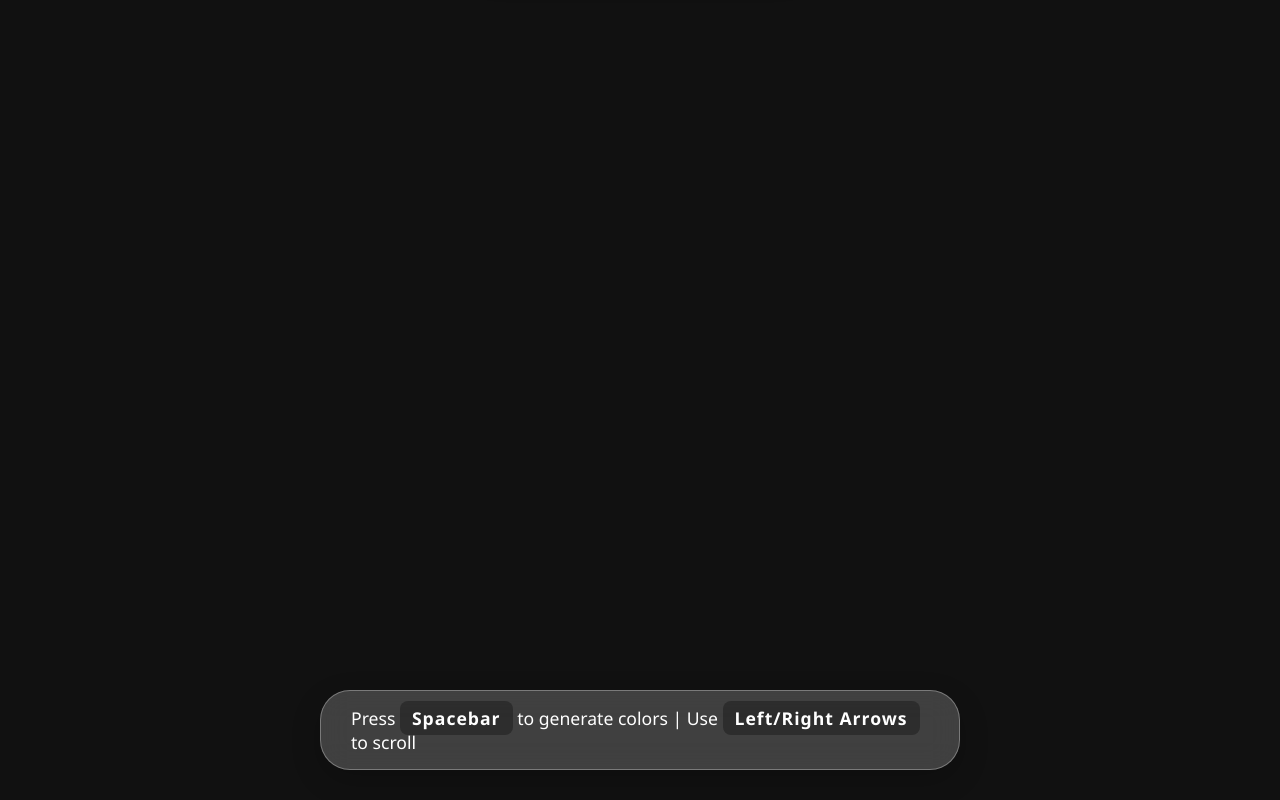
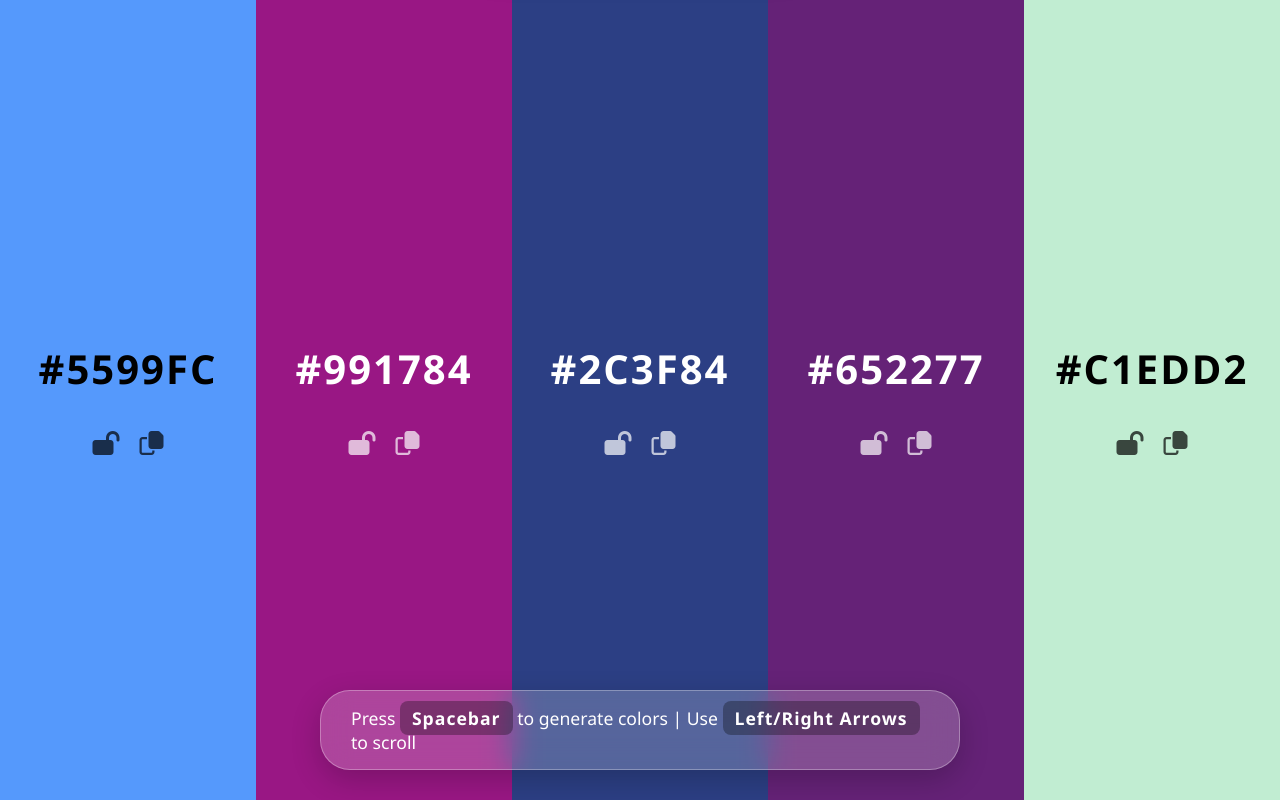
Before and after one commit to 1905suzi/icerik.kodlar-, a plain HTML site: page 22-Renk-Paleti-Uretici/index.html in a window 1280 px wide. Drawn offline with Linux system fonts and the light colour scheme.

Commit message:
Fix JS syntax and CSS flex issue in Palette Generator

```diff
--- a/22-Renk-Paleti-Uretici/script.js
+++ b/22-Renk-Paleti-Uretici/script.js
@@ -8,13 +8,13 @@ document.addEventListener('DOMContentLoaded', () => {
     for (let i = 0; i < COLUMN_COUNT; i++) {
         const col = document.createElement('div');
         col.className = 'color-col';
-        col.innerHTML = \`
+        col.innerHTML = `
             <h2 class="hex-text" title="Tıkla ve Kopyala">#FFFFFF</h2>
             <div class="controls">
                 <button class="btn-lock" title="Kilitle"><i class="fa-solid fa-lock-open"></i></button>
                 <button class="btn-copy" title="Kopyala"><i class="fa-regular fa-copy"></i></button>
             </div>
-        \`;
+        `;
         paletteContainer.appendChild(col);
     }
 
--- a/22-Renk-Paleti-Uretici/style.css
+++ b/22-Renk-Paleti-Uretici/style.css
@@ -31,13 +31,13 @@ body {
 }
 
 .color-col {
-    min-width: 250px; /* Her bir renk en az 250px yer kaplasın */
-    flex: 1;
+    flex: 0 0 20vw; /* Ekranda her zaman 5 tane görünsün (20% * 5 = 100%) */
+    min-width: 200px; /* Çok küçülürse diye minimum sınır */
     display: flex;
     flex-direction: column;
     justify-content: center;
     align-items: center;
-    transition: background-color 0.4s ease; /* Renk değişiminde yumuşak geçiş */
+    transition: background-color 0.4s ease;
     position: relative;
 }
 
```
